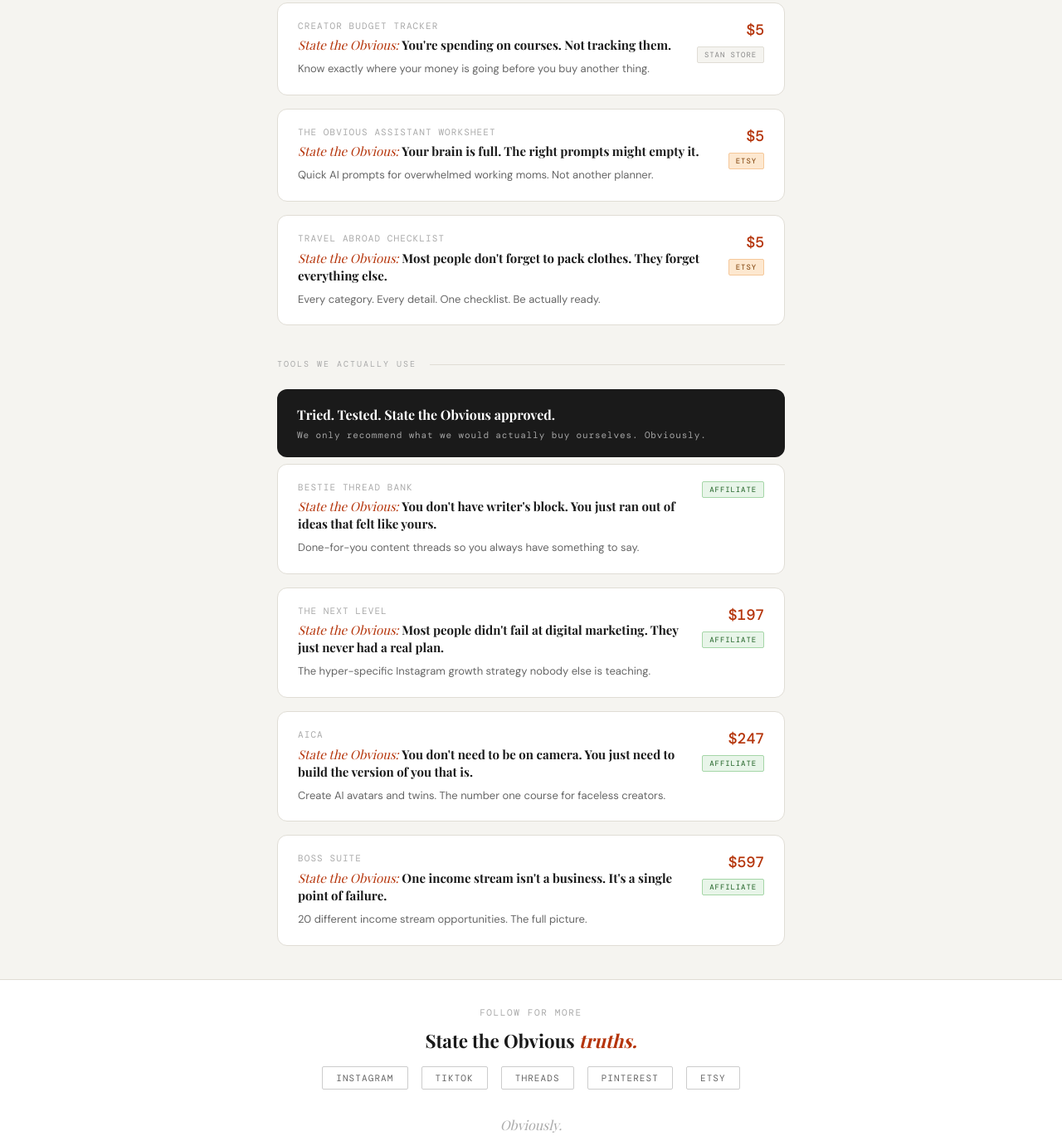
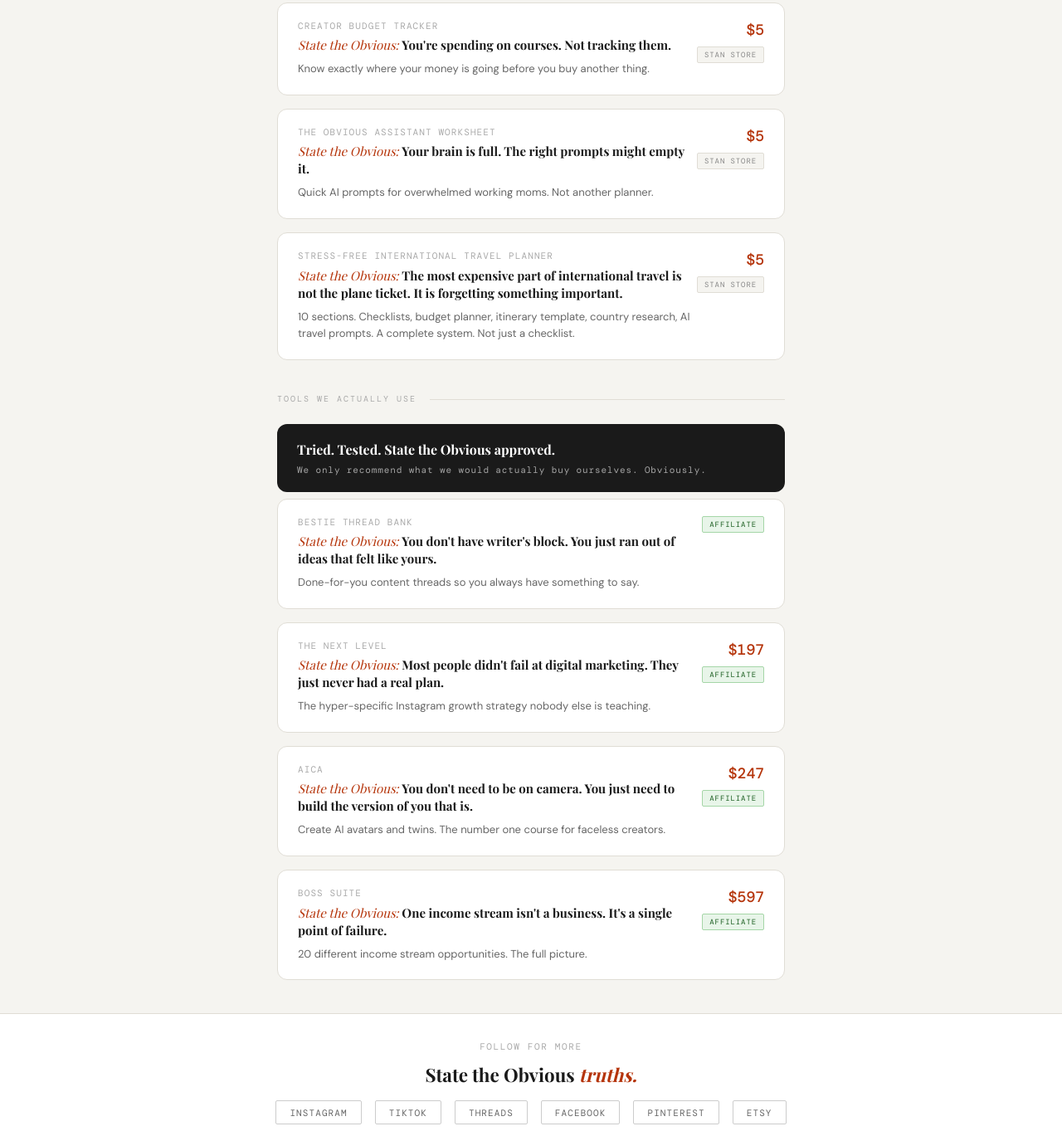
Before and after one commit to statetheobvious-ux/statetheobvious, a plain HTML site: page index.html in a window 1280 px wide. Shown: the part 1123-2492 px from the top of the page at 83% size. Drawn offline with nearby package versions, Linux system fonts and the light colour scheme.

Commit message:
Update index.html

```diff
--- a/index.html
+++ b/index.html
@@ -407,7 +407,7 @@
         </div>
       </a>
 
-      <a class="sto-product-card" href="#" target="_blank">
+      <a class="sto-product-card" href="https://stan.store/azkim0625_816/p/the-obvious-assistant" target="_blank">
         <div>
           <div class="sto-product-name">THE OBVIOUS ASSISTANT WORKSHEET</div>
           <div class="sto-product-truth"><span class="truth-prefix">State the Obvious: </span>Your brain is full. The right prompts might empty it.</div>
@@ -415,19 +415,19 @@
         </div>
         <div class="sto-product-right">
           <div class="sto-price">$5</div>
-          <div class="sto-platform-badge badge-etsy">ETSY</div>
+          <div class="sto-platform-badge badge-stan">STAN STORE</div>
         </div>
       </a>
 
-      <a class="sto-product-card" href="#" target="_blank">
+      <a class="sto-product-card" href="https://stan.store/azkim0625_816/p/international-travel-guide" target="_blank">
         <div>
-          <div class="sto-product-name">TRAVEL ABROAD CHECKLIST</div>
-          <div class="sto-product-truth"><span class="truth-prefix">State the Obvious: </span>Most people don't forget to pack clothes. They forget everything else.</div>
-          <div class="sto-product-desc">Every category. Every detail. One checklist. Be actually ready.</div>
+          <div class="sto-product-name">STRESS-FREE INTERNATIONAL TRAVEL PLANNER</div>
+          <div class="sto-product-truth"><span class="truth-prefix">State the Obvious: </span>The most expensive part of international travel is not the plane ticket. It is forgetting something important.</div>
+          <div class="sto-product-desc">10 sections. Checklists, budget planner, itinerary template, country research, AI travel prompts. A complete system. Not just a checklist.</div>
         </div>
         <div class="sto-product-right">
           <div class="sto-price">$5</div>
-          <div class="sto-platform-badge badge-etsy">ETSY</div>
+          <div class="sto-platform-badge badge-stan">STAN STORE</div>
         </div>
       </a>
 
@@ -501,11 +501,12 @@
     <div class="sto-follow-line">Follow for more</div>
     <div class="sto-follow-cta">State the Obvious <span>truths.</span></div>
     <div class="sto-platforms">
-      <a class="sto-platform-link" href="#">INSTAGRAM</a>
-      <a class="sto-platform-link" href="#">TIKTOK</a>
-      <a class="sto-platform-link" href="#">THREADS</a>
-      <a class="sto-platform-link" href="#">PINTEREST</a>
-      <a class="sto-platform-link" href="#">ETSY</a>
+      <a class="sto-platform-link" href="https://www.instagram.com/kap.resetclub" target="_blank">INSTAGRAM</a>
+      <a class="sto-platform-link" href="https://www.tiktok.com/@kpstatetheobv" target="_blank">TIKTOK</a>
+      <a class="sto-platform-link" href="https://www.threads.net/@kap.resetclub" target="_blank">THREADS</a>
+      <a class="sto-platform-link" href="https://www.facebook.com/statetheobv" target="_blank">FACEBOOK</a>
+      <a class="sto-platform-link" href="https://www.pinterest.com/azkim0625/" target="_blank">PINTEREST</a>
+      <a class="sto-platform-link" href="https://www.etsy.com/shop/STATETHEOBV" target="_blank">ETSY</a>
     </div>
     <div class="sto-obviously">Obviously.</div>
   </div>
```
